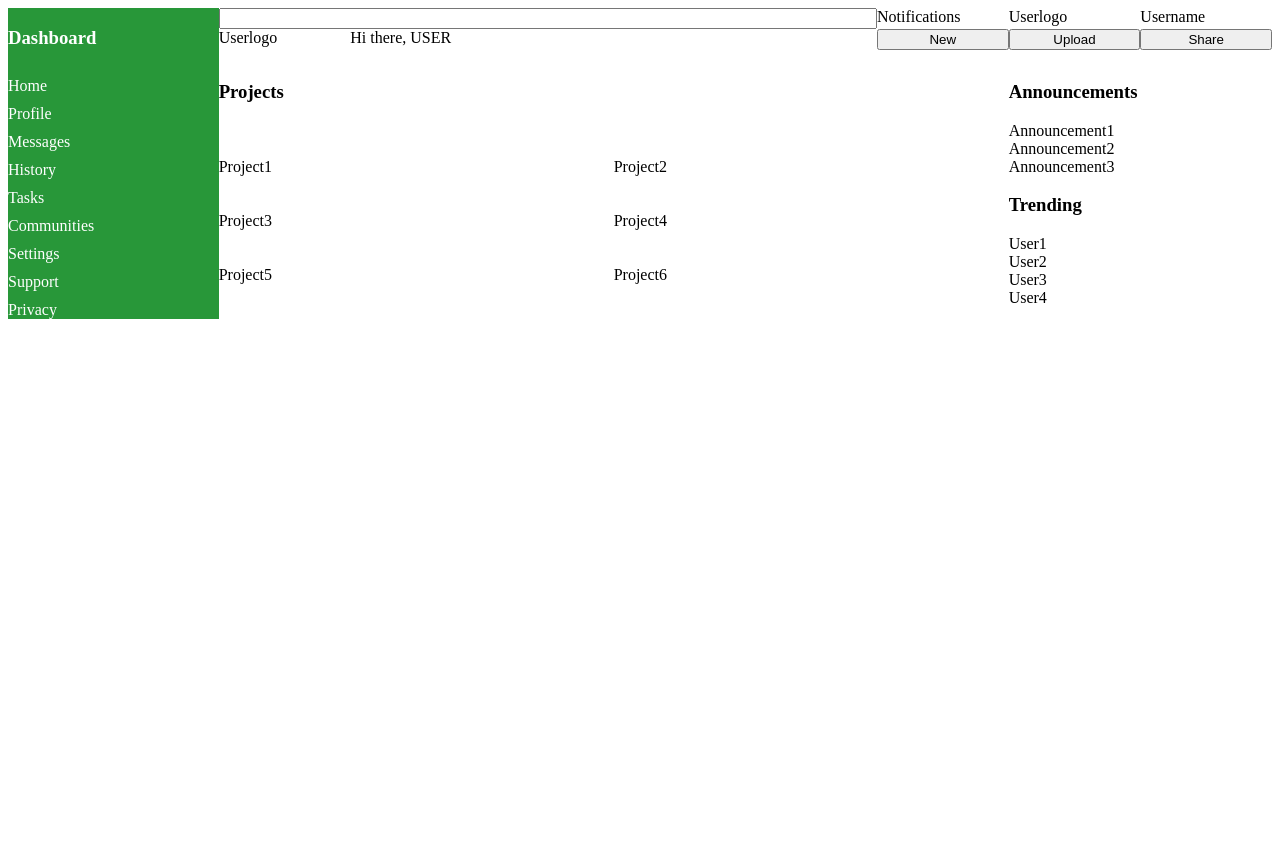
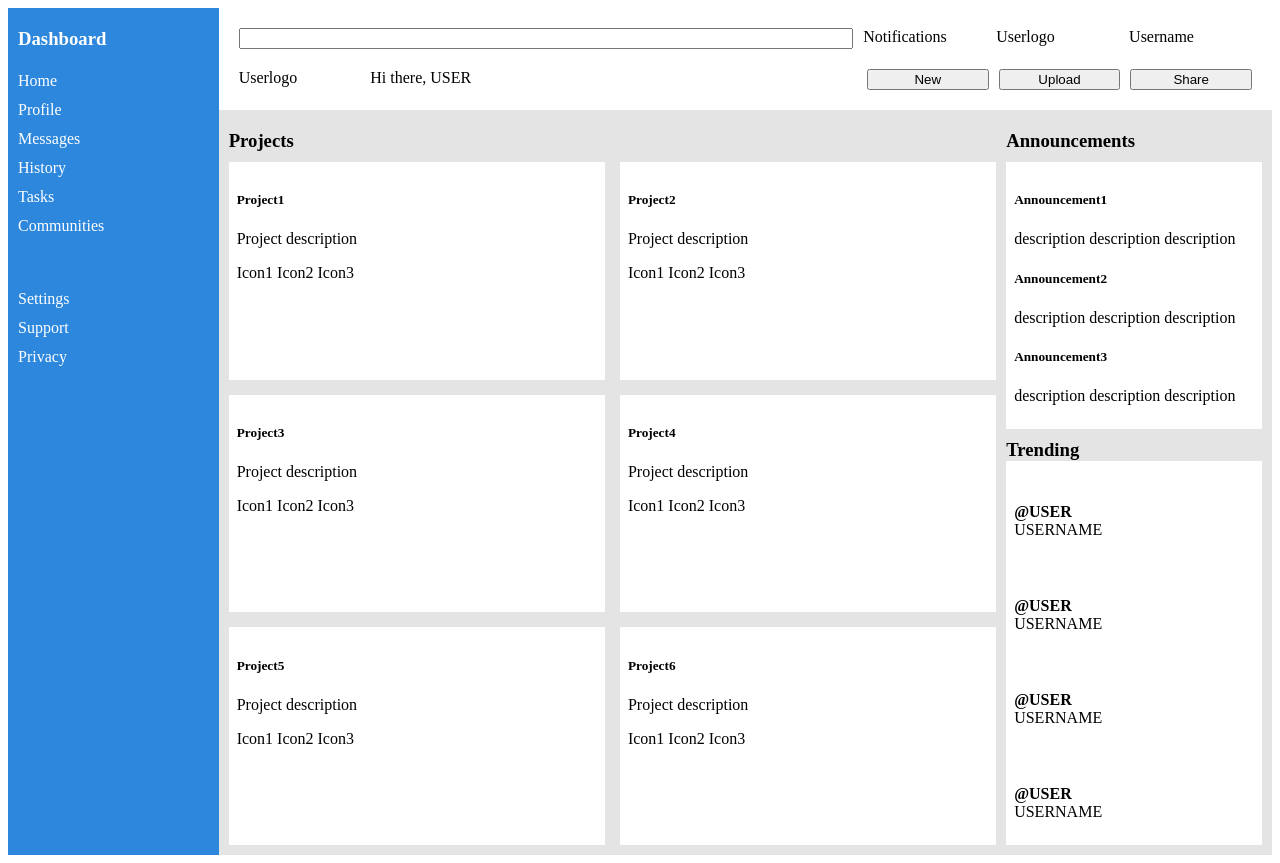
Before and after one commit to NJRFirstOfHisName/admin-dashboard, a plain HTML site: page index.html in a window 1280 px wide. Before the commit the page ends 800 px from the top, so only its background shows below. Drawn offline with Linux system fonts and the light colour scheme.

Commit message:
Create spacing for dummy content

```diff
--- a/index.html
+++ b/index.html
@@ -16,6 +16,7 @@
             <div>History</div>
             <div>Tasks</div>
             <div>Communities</div>
+            <div></div>
             <div>Settings</div>
             <div>Support</div>
             <div>Privacy</div>
@@ -36,28 +37,73 @@
             </div>
         </div>
         <div class="content">
+            <h3 class="projects-header">Projects</h3>
+            <h3 class="announcements-header">Announcements</h3>
             <div class="projects">
-                <h3 class="projects-header">Projects</h3>
-                <div>Project1</div>
-                <div>Project2</div>
-                <div>Project3</div>
-                <div>Project4</div>
-                <div>Project5</div>
-                <div>Project6</div>
+                <div class="card">
+                    <h5 class="title">Project1</h5>
+                    <p class="description">Project description</p>
+                    <p class="icons">Icon1 Icon2 Icon3</p>
+                </div>
+                <div class="card">
+                    <h5 class="title">Project2</h5>
+                    <p class="description">Project description</p>
+                    <p class="icons">Icon1 Icon2 Icon3</p>
+                </div>
+                <div class="card">
+                    <h5 class="title">Project3</h5>
+                    <p class="description">Project description</p>
+                    <p class="icons">Icon1 Icon2 Icon3</p>
+                </div>
+                <div class="card">
+                    <h5 class="title">Project4</h5>
+                    <p class="description">Project description</p>
+                    <p class="icons">Icon1 Icon2 Icon3</p>
+                </div>
+                <div class="card">
+                    <h5 class="title">Project5</h5>
+                    <p class="description">Project description</p>
+                    <p class="icons">Icon1 Icon2 Icon3</p>
+                </div>
+                <div class="card">
+                    <h5 class="title">Project6</h5>
+                    <p class="description">Project description</p>
+                    <p class="icons">Icon1 Icon2 Icon3</p>
+                </div>
             </div>
             <div class="highlights">
                 <div class="announcements">
-                    <h3>Announcements</h3>
-                    <div>Announcement1</div>
-                    <div>Announcement2</div>
-                    <div>Announcement3</div>
+                    <div>
+                        <h5>Announcement1</h5>
+                        <p>description description description</p>
+                    </div>
+                    <div>
+                        <h5>Announcement2</h5>
+                        <p>description description description</p>
+                    </div>
+                    <div>
+                        <h5>Announcement3</h5>
+                        <p>description description description</p>
+                    </div>
                 </div>
+                <h3>Trending</h3>
                 <div class="trending">
-                    <h3>Trending</h3>
-                    <div>User1</div>
-                    <div>User2</div>
-                    <div>User3</div>
-                    <div>User4</div>
+                    <div>
+                        <img src="" alt="">
+                        <p><strong>@USER</strong><br />USERNAME</p>
+                    </div>
+                    <div>
+                        <img src="" alt="">
+                        <p><strong>@USER</strong><br />USERNAME</p>
+                    </div>
+                    <div>
+                        <img src="" alt="">
+                        <p><strong>@USER</strong><br />USERNAME</p>
+                    </div>
+                    <div>
+                        <img src="" alt="">
+                        <p><strong>@USER</strong><br />USERNAME</p>
+                    </div>
                 </div>
             </div>
 
--- a/style.css
+++ b/style.css
@@ -1,6 +1,11 @@
 .container {
     display: grid;
     grid-template-columns: minmax(200px, 1fr) 5fr;
+}
+
+.header, .content, .navigation, .toolbar{
+    gap: 10px;
+    padding: 10px;
 }
 
 .header, .content {
@@ -11,9 +16,11 @@
     grid-column: 1 / 2;
     display: grid;
     grid-row: span 2;
-    background-color: rgb(40, 151, 57);
+    background-color: rgb(44, 135, 221);
     color: white;
-    gap: 10px;
+    padding: 10px;
+    gap: 4px;
+    grid-template-rows: 50px repeat(6, 25px) 40px repeat(3, 25px);
 }
 
 .navigation {
@@ -29,18 +36,30 @@
 .content {
     display: grid;
     grid-template-columns: 3fr 1fr;
+    background-color: rgb(228, 228, 228);
 }
 
 .projects {
     grid-column: 1 / 2;
     display: grid;
     grid-template-columns: 1fr 1fr;
+    gap: 15px;
 }
 
-.projects-header {
-    grid-column: 1 / 3;
+.card, .announcements, .trending {
+    background-color: white;
+    padding: 8px;
 }
 
 .announcements, .trending {
     grid-column: 2 / 3;
 }
+
+.trending {
+    display: grid;
+    gap: 8px;
+}
+
+h3 {
+    margin: 10px 0 0;
+}
```
